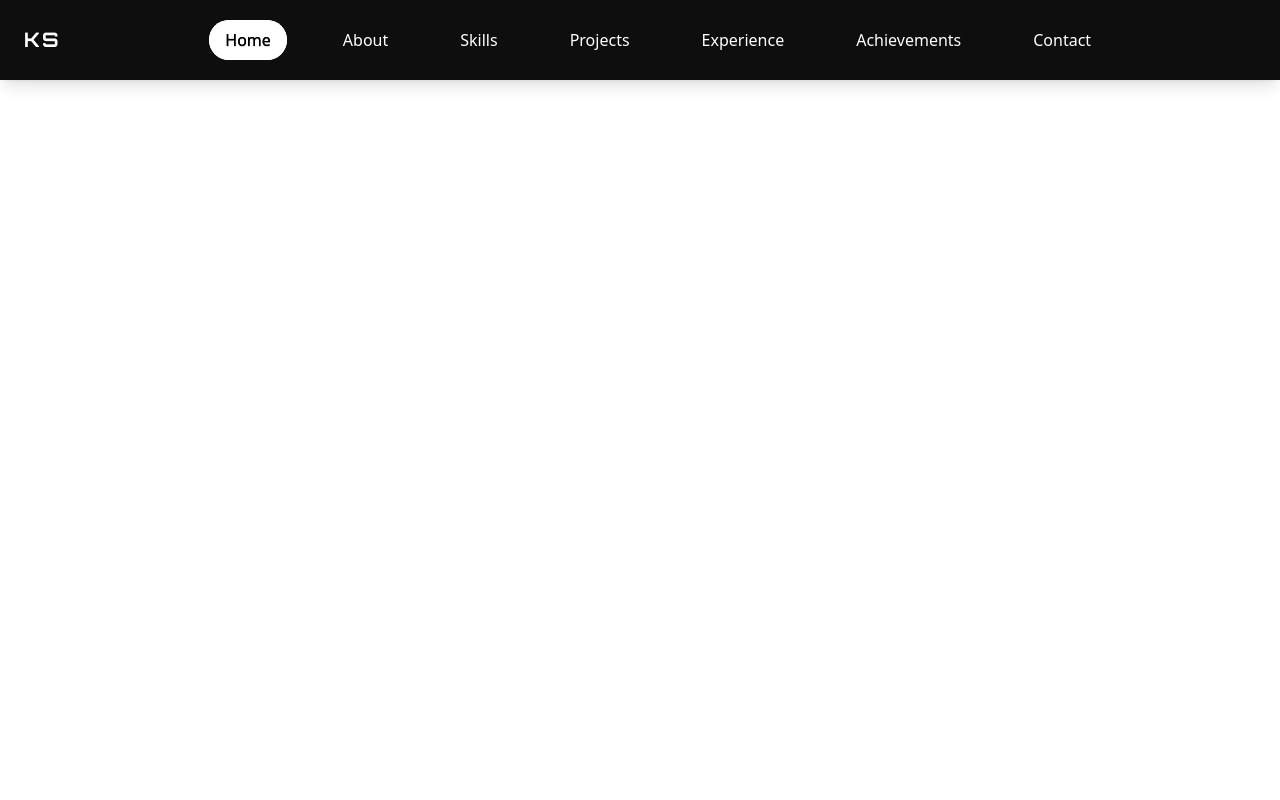
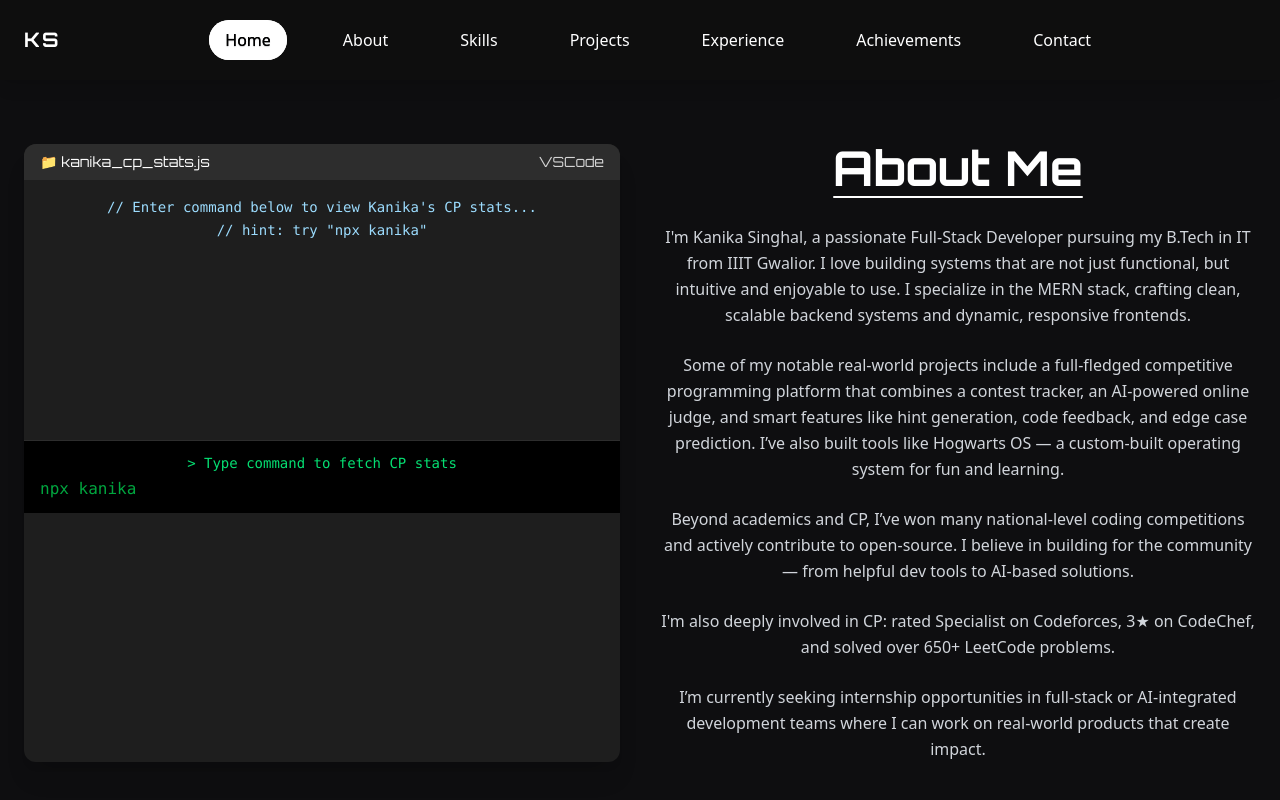
Before and after one commit to kanikaa-3018/kanikaPortfolio, a React (Vite) app: page /about in a window 1280 px wide. Shown: the top 800 px of the page. Built offline with nearby package versions, Linux system fonts and the light colour scheme.

Commit message:
about me done

```diff
--- a/package.json
+++ b/package.json
@@ -30,7 +30,8 @@
     "react-router-dom": "^7.7.0",
     "react-simple-typewriter": "^5.0.1",
     "tailwindcss": "^4.1.11",
-    "three": "^0.167.1"
+    "three": "^0.167.1",
+    "typewriter-effect": "^2.22.0"
   },
   "devDependencies": {
     "@eslint/js": "^9.30.1",
--- a/src/App.jsx
+++ b/src/App.jsx
@@ -15,6 +15,7 @@ import DetailedProjects from "./pages/DetailedProjects";
 import DetailedExperience from "./pages/DetailedExperience";
 import DetailedSkills from "./pages/DetailedSkills";
 import MyExperience from "./pages/MyExperience.jsx"
+import AboutMe from "./pages/About.jsx"
 
 function App() {
   return (
@@ -43,6 +44,7 @@ function App() {
         <Route path="/myachievements" element={<DetailedExperience />} />
         <Route path="/myskills" element={<DetailedSkills />} />
         <Route path="/myexperience" element={<MyExperience />} />
+        <Route path="/about" element={<AboutMe/>} />
       </Routes>
     </Router>
   );
--- /dev/null
+++ b/src/pages/About.jsx
@@ -0,0 +1,136 @@
+import React, { useState } from "react";
+import { motion } from "framer-motion";
+
+const AboutMe = () => {
+  const [isRun, setIsRun] = useState(false);
+  const [command, setCommand] = useState("");
+  const [invalidCommand, setInvalidCommand] = useState(false);
+
+  const handleCommand = (e) => {
+    if (e.key === "Enter") {
+      const trimmed = command.trim();
+      if (trimmed === "npx kanika") {
+        setIsRun(true);
+        setInvalidCommand(false);
+      } else {
+        setIsRun(false);
+        setInvalidCommand(true);
+      }
+    }
+  };
+
+  const fadeUp = {
+    hidden: { opacity: 0, y: 30 },
+    visible: (i = 1) => ({
+      opacity: 1,
+      y: 0,
+      transition: { delay: i * 0.2, duration: 0.6 },
+    }),
+  };
+
+  return (
+    <section className="min-h-screen bg-[#0e0e10] text-gray-200 font-sans px-4 sm:px-6 py-20 mt-16">
+      <div className="max-w-7xl mx-auto flex flex-col md:flex-row gap-10">
+        {/* VS Code Column */}
+        <motion.div
+          initial="hidden"
+          whileInView="visible"
+          viewport={{ once: true }}
+          variants={fadeUp}
+          className="bg-[#1e1e1e] rounded-xl shadow-xl overflow-hidden w-full md:w-1/2"
+        >
+          {/* Header */}
+          <div
+            className="bg-[#2d2d2d] text-white px-4 py-2 flex items-center justify-between text-sm"
+            style={{ fontFamily: "Orbitron, sans-serif" }}
+          >
+            <span>📁 kanika_cp_stats.js</span>
+            <span className="text-[#d4d4d4]">VSCode</span>
+          </div>
+
+          {/* Code Block */}
+          <pre className="px-4 sm:px-6 py-4 text-sm leading-relaxed text-[#9cdcfe] font-mono min-h-[260px] overflow-x-auto">
+            {isRun
+              ? `const handleCP = () => {
+  const platforms = ["Codeforces", "LeetCode", "CodeChef"];
+  const achievements = [
+    { site: "Codeforces", rating: "Specialist (1500+)" },
+    { site: "CodeChef", rating: "3★", rank: "Global Top 2000" },
+    { site: "LeetCode", problemsSolved: 650 }
+  ];
+
+  return { platforms, achievements };
+};`
+              : invalidCommand
+              ? `// Unknown command...
+// System breach detected ⚠️
+// Initializing self-destruct in 3...2... just kidding.
+
+throw new Error("💥 Invalid command: '${command}'");`
+              : `// Enter command below to view Kanika's CP stats...
+// hint: try "npx kanika"`}
+          </pre>
+
+          {/* Input Terminal */}
+          <motion.div
+            initial={{ opacity: 0 }}
+            whileInView={{ opacity: 1 }}
+            transition={{ delay: 0.5 }}
+            className="bg-black text-green-400 font-mono px-4 py-3 border-t border-[#2d2d2d]"
+          >
+            <p className="text-sm mb-1">{">"} Type command to fetch CP stats</p>
+            <input
+              type="text"
+              placeholder="npx kanika"
+              value={command}
+              onChange={(e) => setCommand(e.target.value)}
+              onKeyDown={handleCommand}
+              className="w-full bg-black text-green-400 outline-none border-none placeholder:text-green-600"
+            />
+          </motion.div>
+        </motion.div>
+
+        {/* About Me Column */}
+        <motion.div
+          initial="hidden"
+          whileInView="visible"
+          viewport={{ once: true }}
+          variants={fadeUp}
+          className="w-full md:w-1/2 flex flex-col space-y-6 text-[#d1d5db]"
+        >
+          <motion.h2
+            initial={{ opacity: 0, x: -40 }}
+            whileInView={{ opacity: 1, x: 0 }}
+            transition={{ duration: 0.6 }}
+            className="text-4xl sm:text-5xl font-bold text-white mb-8 relative inline-block text-center"
+            style={{ fontFamily: "Orbitron, sans-serif" }}
+          >
+            <span className="relative z-10">
+              About Me{" "}
+              <span className="absolute bottom-0 left-0 w-full h-[2px] bg-white rounded-full" />
+            </span>
+          </motion.h2>
+
+          {[
+            `I'm Kanika Singhal, a passionate Full-Stack Developer pursuing my B.Tech in IT from IIIT Gwalior. I love building systems that are not just functional, but intuitive and enjoyable to use. I specialize in the MERN stack, crafting clean, scalable backend systems and dynamic, responsive frontends.`,
+            `Some of my notable real-world projects include a full-fledged competitive programming platform that combines a contest tracker, an AI-powered online judge, and smart features like hint generation, code feedback, and edge case prediction. I’ve also built tools like Hogwarts OS — a custom-built operating system for fun and learning.`,
+            `Beyond academics and CP, I’ve won many national-level coding competitions and actively contribute to open-source. I believe in building for the community — from helpful dev tools to AI-based solutions.`,
+            `I'm also deeply involved in CP: rated Specialist on Codeforces, 3★ on CodeChef, and solved over 650+ LeetCode problems.`,
+            `I’m currently seeking internship opportunities in full-stack or AI-integrated development teams where I can work on real-world products that create impact.`,
+          ].map((para, i) => (
+            <motion.p
+              key={i}
+              variants={fadeUp}
+              custom={i + 1}
+              className="text-md leading-relaxed max-w-3xl"
+            >
+              {para}
+            </motion.p>
+          ))}
+        </motion.div>
+      </div>
+    </section>
+  );
+};
+
+export default AboutMe;
```
Also changed, not shown: 1 other file (tests, documents, lock files or other folders).
